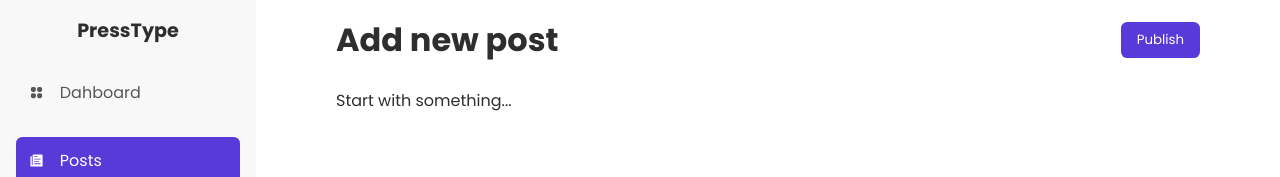
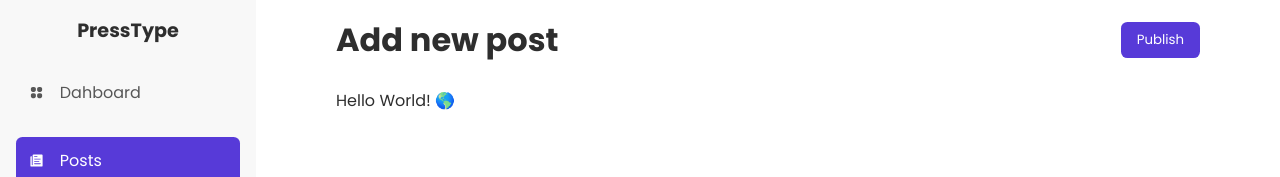
Before and after one commit to akinloluwami/presstype, a Next.js app: page /posts/new in a window 1280 px wide. Shown: the top 177 px of the page. Built offline with nearby package versions, Linux system fonts and the light colour scheme.

Commit message:
Editor content

```diff
--- a/components/dashboard/editor/Editor.tsx
+++ b/components/dashboard/editor/Editor.tsx
@@ -6,11 +6,7 @@ const Editor = () => {
     extensions: [StarterKit],
     content: "<p>Hello World! 🌎️</p>",
   });
-  return (
-    <div contentEditable={true}>
-      <code>Start with something...</code>
-    </div>
-  );
+  return <EditorContent editor={editor} />;
 };
 
 export default Editor;
```
